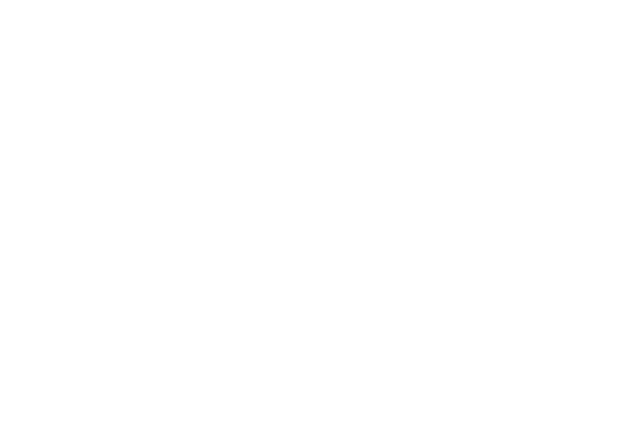
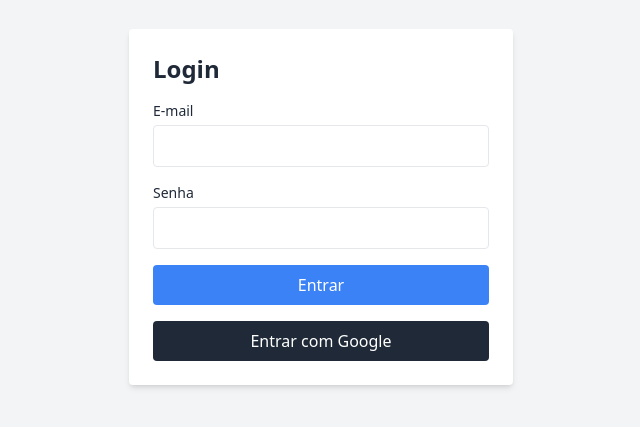
Before and after one commit to emanuelbrits/Marketplace_control_R6, an Angular app: page /login in a window 1280 px wide. Before the commit this address led to /. Shown: the part 193-620 px from the top of the page, without its empty margins (319-959 px from the left). Built offline with nearby package versions, Linux system fonts and the light colour scheme.

Commit message:
Login implementado

```diff
--- a/src/app/app.routes.ts
+++ b/src/app/app.routes.ts
@@ -1,7 +1,10 @@
 import { Routes } from '@angular/router';
 import { InvestimentosComponent } from './investimentos/investimentos.component';
 import { HomeComponent } from './home/home.component';
+import { AuthGuard } from './auth.guard';
+import { LoginComponent } from './login.component';
 
-export const routes: Routes = [{ path: '', component: HomeComponent },
-{ path: 'investimentos', component: InvestimentosComponent },
+export const routes: Routes = [{ path: '', component: HomeComponent, canActivate: [AuthGuard] },
+{ path: 'investimentos', component: InvestimentosComponent, canActivate: [AuthGuard] },
+{ path: 'login', component: LoginComponent}
 ];
--- /dev/null
+++ b/src/app/auth.guard.ts
@@ -0,0 +1,29 @@
+import { Injectable } from '@angular/core';
+import {
+  CanActivate,
+  ActivatedRouteSnapshot,
+  RouterStateSnapshot,
+  Router,
+} from '@angular/router';
+import { supabase } from '../supabase-client';
+
+@Injectable({
+  providedIn: 'root',
+})
+export class AuthGuard implements CanActivate {
+  constructor(private router: Router) { }
+
+  async canActivate(
+    route: ActivatedRouteSnapshot,
+    state: RouterStateSnapshot
+  ): Promise<boolean> {
+    const { data: { session } } = await supabase.auth.getSession();
+
+    if (session) {
+      return true; // Permite acesso
+    } else {
+      this.router.navigate(['/login']); // Redireciona para login
+      return false;
+    }
+  }
+}
--- a/src/app/home/home.component.html
+++ b/src/app/home/home.component.html
@@ -1,4 +1,4 @@
-<div class="bg-gray-800 p-4 shadow-md">
+<div class="bg-gray-800 p-4 shadow-md font-sans">
     <div class="flex items-center justify-between max-w-7xl mx-auto">
         <!-- Logo ou Título -->
         <div class="text-white text-xl font-bold">
@@ -6,9 +6,14 @@
         </div>
 
         <!-- Botões de navegação -->
-        <div class="space-x-4">
+        <div class="flex items-center space-x-4">
             <a href="/" class="text-white hover:text-gray-300">Home</a>
             <a href="/investimentos" class="text-white hover:text-gray-300">Investimentos</a>
+
+            <!-- Botão de Logout -->
+            <button (click)="logout()" class="bg-red-500 text-white px-4 py-2 rounded hover:bg-red-600 transition">
+                Logout
+            </button>
         </div>
     </div>
 </div>
@@ -83,22 +88,18 @@
     </div>
 
     <div class="flex justify-between items-center mt-4">
-        <button
-          class="px-4 py-2 bg-gray-300 text-black rounded hover:bg-gray-400"
-          (click)="paginaAnterior()"
-          [disabled]="page === 1">
-          Página Anterior
+        <button class="px-4 py-2 bg-gray-300 text-black rounded hover:bg-gray-400" (click)="paginaAnterior()"
+            [disabled]="page === 1">
+            Página Anterior
         </button>
 
         <span class="text-white">Página {{ page }} de {{ Math.ceil(totalItens / itensPorPagina) }}</span>
 
-        <button
-          class="px-4 py-2 bg-gray-300 text-black rounded hover:bg-gray-400"
-          (click)="proximaPagina()"
-          [disabled]="page * itensPorPagina >= totalItens">
-          Próxima Página
+        <button class="px-4 py-2 bg-gray-300 text-black rounded hover:bg-gray-400" (click)="proximaPagina()"
+            [disabled]="page * itensPorPagina >= totalItens">
+            Próxima Página
         </button>
-      </div>
+    </div>
 
 </div>
 
--- a/src/app/home/home.component.ts
+++ b/src/app/home/home.component.ts
@@ -2,7 +2,7 @@
 import { supabase } from '../../supabase-client';
 import { CommonModule } from '@angular/common';
 import { FormsModule } from '@angular/forms';
-import { RouterModule } from '@angular/router';
+import { Router, RouterModule } from '@angular/router';
 
 @Component({
   selector: 'home-root',
@@ -39,6 +39,22 @@
   async ngOnInit() {
     await this.carregarItens();
     await this.carregarOpcoes(); // Carregar as opções para os filtros
+  }
+
+  constructor(private router: Router) { }
+
+  async logout() {
+    try {
+      const { error } = await supabase.auth.signOut();
+      if (error) {
+        console.error('Erro ao fazer logout:', error.message);
+      } else {
+        // Redireciona para a página de login ou outra página
+        this.router.navigate(['/login']);
+      }
+    } catch (err) {
+      console.error('Erro inesperado ao fazer logout:', err);
+    }
   }
 
   async carregarItens() {
@@ -183,14 +199,28 @@
       return;
     }
 
+    // Obtém o ID do usuário autenticado
+    const { data: user, error: userError } = await supabase.auth.getUser();
+
+    if (userError || !user?.user) {
+      console.error('Erro ao obter usuário autenticado:', userError?.message);
+      alert('Erro ao identificar o usuário. Faça login novamente.');
+      return;
+    }
+
     // Converte a data e hora para o formato esperado, ajustando para o fuso horário de Brasília
     const dataCompraLocal = new Date(this.modalItem.campo2);
-    const dataCompraBrasilia = new Date(dataCompraLocal.getTime() - (dataCompraLocal.getTimezoneOffset() * 60000) + (3 * 60 * 60 * 1000));
+    const dataCompraBrasilia = new Date(
+      dataCompraLocal.getTime() -
+      dataCompraLocal.getTimezoneOffset() * 60000 +
+      3 * 60 * 60 * 1000
+    );
 
     const novoInvestimento = {
-      id_item: this.modalItem.id, // Pega o ID do item selecionado
+      id_item: this.modalItem.id, // ID do item selecionado
       valor_compra: this.modalItem.campo1,
       data_compra: dataCompraBrasilia.toISOString(), // ISO ajustado para horário local
+      id_usuario: user.user.id, // Adiciona o ID do usuário autenticado
     };
 
     // Chama o Supabase para inserir o novo investimento
--- a/src/app/investimentos/investimentos.component.html
+++ b/src/app/investimentos/investimentos.component.html
@@ -6,9 +6,14 @@
         </div>
 
         <!-- Botões de navegação -->
-        <div class="space-x-4">
+        <div class="flex items-center space-x-4">
             <a href="/" class="text-white hover:text-gray-300">Home</a>
             <a href="/investimentos" class="text-white hover:text-gray-300">Investimentos</a>
+
+            <!-- Botão de Logout -->
+            <button (click)="logout()" class="bg-red-500 text-white px-4 py-2 rounded hover:bg-red-600 transition">
+                Logout
+            </button>
         </div>
     </div>
 </div>
--- a/src/app/investimentos/investimentos.component.ts
+++ b/src/app/investimentos/investimentos.component.ts
@@ -1,7 +1,7 @@
 import { Component, OnInit } from '@angular/core';
 import { supabase } from '../../supabase-client'; // Ajuste conforme o seu projeto
 import { CommonModule } from '@angular/common';
-import { RouterModule } from '@angular/router';
+import { Router, RouterModule } from '@angular/router';
 import { FormsModule, ReactiveFormsModule } from '@angular/forms';
 
 interface Investimento {
@@ -47,11 +47,37 @@
     this.carregarInvestimentos();
   }
 
+  constructor(private router: Router) { }
+
+  async logout() {
+    try {
+      const { error } = await supabase.auth.signOut();
+      if (error) {
+        console.error('Erro ao fazer logout:', error.message);
+      } else {
+        // Redireciona para a página de login ou outra página
+        this.router.navigate(['/login']);
+      }
+    } catch (err) {
+      console.error('Erro inesperado ao fazer logout:', err);
+    }
+  }
+
   async carregarInvestimentos() {
     try {
       this.loading = true;
 
-      // Busca os investimentos com as informações do item relacionado
+      // Obtém o usuário autenticado
+      const {
+        data: { user },
+        error: userError,
+      } = await supabase.auth.getUser();
+
+      if (userError || !user) {
+        throw new Error('Usuário não autenticado.');
+      }
+
+      // Busca os investimentos do usuário logado com as informações do item relacionado
       const { data, error } = await supabase
         .from('investimento')
         .select(`
@@ -62,7 +88,8 @@
           data_compra,
           itens (nome, url_foto)
         `)
-        .order('data_compra', { ascending: true }); // Ordena por data_compra (mais antigo primeiro)
+        .eq('id_usuario', user.id) // Filtra pelo ID do usuário
+        .order('data_compra', { ascending: true }); // Ordena por data_compra
 
       if (error) {
         throw error;
@@ -70,7 +97,7 @@
 
       let totalInvestido = 0;
       let totalRetorno = 0;
-      let totalretornoEstimado = 0
+      let totalretornoEstimado = 0;
 
       // Mapear os dados e adicionar as novas propriedades
       this.investimentos = (data || []).map((item: any) => {
@@ -83,7 +110,7 @@
         // Acumular os valores
         if (item.valor_vendido === 0) {
           totalInvestido += item.valor_compra;
-          totalretornoEstimado += 60
+          totalretornoEstimado += 60; // Exemplo de cálculo para retorno estimado
         }
 
         if (item.valor_vendido > 0) {
--- /dev/null
+++ b/src/app/login.component.html
@@ -0,0 +1,37 @@
+<div class="min-h-screen flex items-center justify-center bg-gray-100">
+    <div class="bg-white p-6 rounded shadow-md w-96">
+        <h1 class="text-2xl font-bold mb-4">Login</h1>
+
+        <form (submit)="login()">
+            <!-- E-mail -->
+            <div class="mb-4">
+                <label for="email" class="block text-sm font-medium">E-mail</label>
+                <input type="email" id="email" [(ngModel)]="email" name="email" class="w-full mt-1 p-2 border rounded"
+                    required />
+            </div>
+
+            <!-- Senha -->
+            <div class="mb-4">
+                <label for="password" class="block text-sm font-medium">Senha</label>
+                <input type="password" id="password" [(ngModel)]="password" name="password"
+                    class="w-full mt-1 p-2 border rounded" required />
+            </div>
+
+            <!-- Botão de Login -->
+            <button type="submit" class="w-full bg-blue-500 text-white p-2 rounded hover:bg-blue-600"
+                [disabled]="isLoading">
+                {{ isLoading ? 'Entrando...' : 'Entrar' }}
+            </button>
+        </form>
+
+        <!-- Erro -->
+        <div *ngIf="errorMessage" class="mt-4 text-red-500">{{ errorMessage }}</div>
+
+        <!-- Login com Google -->
+        <div class="mt-4">
+            <button class="w-full bg-gray-800 text-white p-2 rounded hover:bg-gray-900" (click)="loginWithGoogle()">
+                Entrar com Google
+            </button>
+        </div>
+    </div>
+</div>
--- /dev/null
+++ b/src/app/login.component.ts
@@ -0,0 +1,50 @@
+import { Component } from '@angular/core';
+import { Router } from '@angular/router';
+import { supabase } from '../supabase-client';
+import { CommonModule } from '@angular/common';
+import { FormsModule } from '@angular/forms';
+
+@Component({
+  selector: 'app-login',
+  templateUrl: './login.component.html',
+  styleUrls: ['./login.component.css'],
+  standalone: true,
+  imports: [CommonModule, FormsModule]
+})
+export class LoginComponent {
+  email = '';
+  password = '';
+  errorMessage = '';
+  isLoading = false;
+
+  constructor(private router: Router) {}
+
+  async login() {
+    this.isLoading = true;
+    this.errorMessage = '';
+
+    const { data, error } = await supabase.auth.signInWithPassword({
+      email: this.email,
+      password: this.password,
+    });
+
+    this.isLoading = false;
+
+    if (error) {
+      this.errorMessage = error.message;
+    } else {
+      console.log('Login realizado com sucesso:', data);
+      this.router.navigate(['/']); // Redireciona para a página inicial
+    }
+  }
+
+  async loginWithGoogle() {
+    const { error } = await supabase.auth.signInWithOAuth({
+      provider: 'google',
+    });
+
+    if (error) {
+      this.errorMessage = error.message;
+    }
+  }
+}
```
Also changed, not shown: src/app/login.component.css (added), 2 other files (tests, documents, lock files or other folders).
